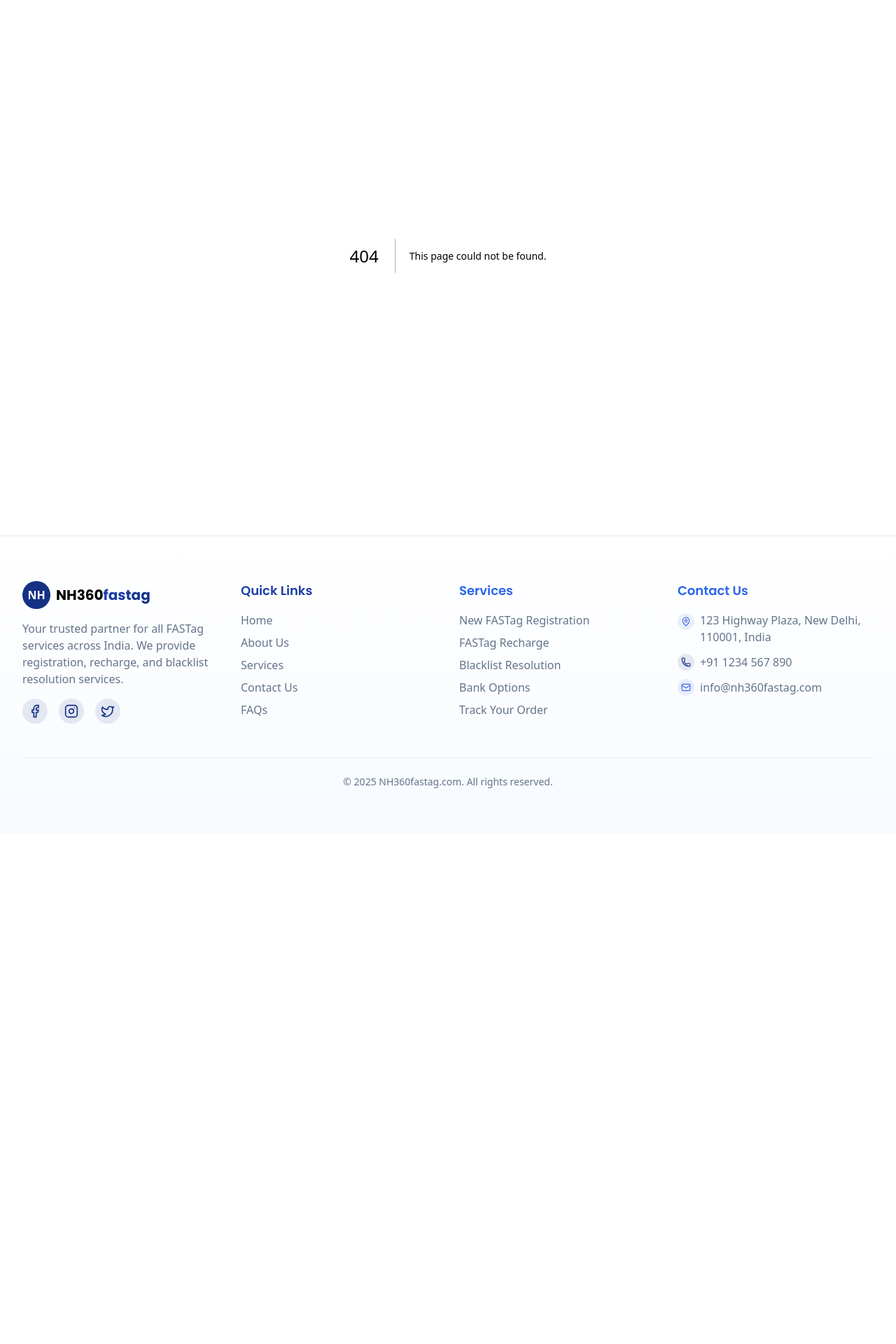
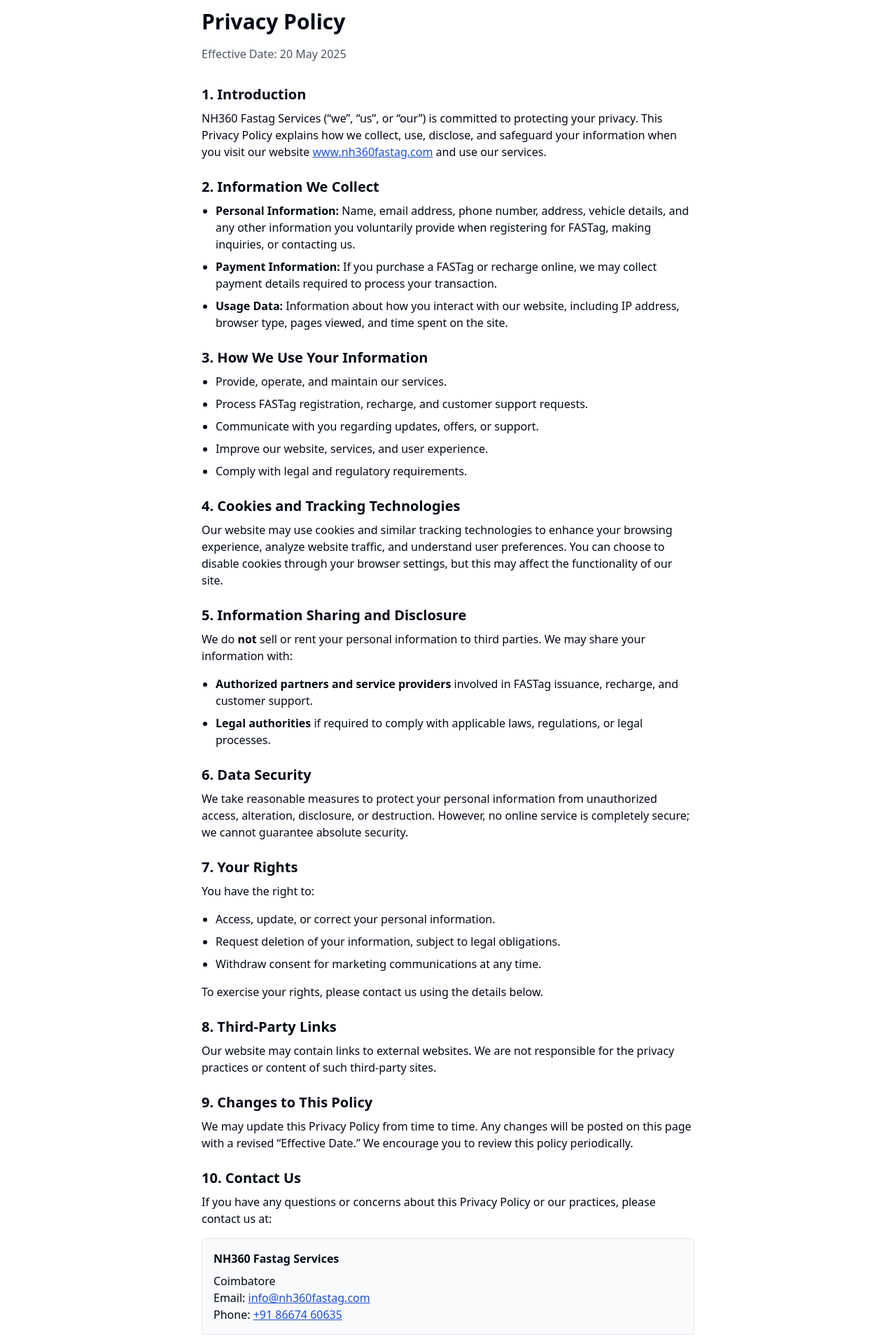
Before and after one commit to Vkysrn-ux/nh360, a Next.js app: page /privacy-policy in a window 1280 px wide. Before the commit this address had no page. Shown: the part 100-2020 px from the top of the page at 70% size. Before the commit the page ends 1291 px from the top, so only its background shows below. Built offline with nearby package versions, Linux system fonts and the light colour scheme.

Commit message:
privacy policy

```diff
--- /dev/null
+++ b/app/privacy-policy/page.tsx
@@ -0,0 +1,5 @@
+import { PrivacyPolicy } from "@/components/PrivacyPolicy";
+
+export default function PrivacyPolicyPage() {
+  return <PrivacyPolicy />;
+}
--- /dev/null
+++ b/components/PrivacyPolicy.tsx
@@ -0,0 +1,112 @@
+"use client";
+
+
+export function PrivacyPolicy() {
+  return (
+    <section className="container max-w-3xl py-12 mx-auto">
+      <h1 className="text-3xl font-bold mb-4">Privacy Policy</h1>
+      <p className="text-gray-600 mb-8">Effective Date: 20 May 2025</p>
+
+      <h2 className="text-xl font-semibold mt-6 mb-2">1. Introduction</h2>
+      <p className="mb-4">
+        NH360 Fastag Services (“we”, “us”, or “our”) is committed to protecting your privacy. This Privacy Policy explains how we collect, use, disclose, and safeguard your information when you visit our website{" "}
+        <a
+          href="https://www.nh360fastag.com"
+          target="_blank"
+          rel="noopener noreferrer"
+          className="text-blue-700 underline"
+        >
+          www.nh360fastag.com
+        </a>{" "}
+        and use our services.
+      </p>
+
+      <h2 className="text-xl font-semibold mt-6 mb-2">2. Information We Collect</h2>
+      <ul className="list-disc pl-5 mb-4 space-y-2">
+        <li>
+          <b>Personal Information:</b> Name, email address, phone number, address, vehicle details, and any other information you voluntarily provide when registering for FASTag, making inquiries, or contacting us.
+        </li>
+        <li>
+          <b>Payment Information:</b> If you purchase a FASTag or recharge online, we may collect payment details required to process your transaction.
+        </li>
+        <li>
+          <b>Usage Data:</b> Information about how you interact with our website, including IP address, browser type, pages viewed, and time spent on the site.
+        </li>
+      </ul>
+
+      <h2 className="text-xl font-semibold mt-6 mb-2">3. How We Use Your Information</h2>
+      <ul className="list-disc pl-5 mb-4 space-y-2">
+        <li>Provide, operate, and maintain our services.</li>
+        <li>Process FASTag registration, recharge, and customer support requests.</li>
+        <li>Communicate with you regarding updates, offers, or support.</li>
+        <li>Improve our website, services, and user experience.</li>
+        <li>Comply with legal and regulatory requirements.</li>
+      </ul>
+
+      <h2 className="text-xl font-semibold mt-6 mb-2">4. Cookies and Tracking Technologies</h2>
+      <p className="mb-4">
+        Our website may use cookies and similar tracking technologies to enhance your browsing experience, analyze website traffic, and understand user preferences. You can choose to disable cookies through your browser settings, but this may affect the functionality of our site.
+      </p>
+
+      <h2 className="text-xl font-semibold mt-6 mb-2">5. Information Sharing and Disclosure</h2>
+      <p className="mb-4">
+        We do <b>not</b> sell or rent your personal information to third parties. We may share your information with:
+      </p>
+      <ul className="list-disc pl-5 mb-4 space-y-2">
+        <li>
+          <b>Authorized partners and service providers</b> involved in FASTag issuance, recharge, and customer support.
+        </li>
+        <li>
+          <b>Legal authorities</b> if required to comply with applicable laws, regulations, or legal processes.
+        </li>
+      </ul>
+
+      <h2 className="text-xl font-semibold mt-6 mb-2">6. Data Security</h2>
+      <p className="mb-4">
+        We take reasonable measures to protect your personal information from unauthorized access, alteration, disclosure, or destruction. However, no online service is completely secure; we cannot guarantee absolute security.
+      </p>
+
+      <h2 className="text-xl font-semibold mt-6 mb-2">7. Your Rights</h2>
+      <p className="mb-4">You have the right to:</p>
+      <ul className="list-disc pl-5 mb-4 space-y-2">
+        <li>Access, update, or correct your personal information.</li>
+        <li>Request deletion of your information, subject to legal obligations.</li>
+        <li>Withdraw consent for marketing communications at any time.</li>
+      </ul>
+      <p className="mb-4">
+        To exercise your rights, please contact us using the details below.
+      </p>
+
+      <h2 className="text-xl font-semibold mt-6 mb-2">8. Third-Party Links</h2>
+      <p className="mb-4">
+        Our website may contain links to external websites. We are not responsible for the privacy practices or content of such third-party sites.
+      </p>
+
+      <h2 className="text-xl font-semibold mt-6 mb-2">9. Changes to This Policy</h2>
+      <p className="mb-4">
+        We may update this Privacy Policy from time to time. Any changes will be posted on this page with a revised “Effective Date.” We encourage you to review this policy periodically.
+      </p>
+
+      <h2 className="text-xl font-semibold mt-6 mb-2">10. Contact Us</h2>
+      <p>
+        If you have any questions or concerns about this Privacy Policy or our practices, please contact us at:
+      </p>
+      <div className="my-4 p-4 border rounded bg-gray-50">
+        <p className="mb-2 font-semibold">NH360 Fastag Services</p>
+        <p>Coimbatore</p>
+        <p>
+          Email:{" "}
+          <a href="mailto:info@nh360fastag.com" className="text-blue-700 underline">
+            info@nh360fastag.com
+          </a>
+        </p>
+        <p>
+          Phone:{" "}
+          <a href="tel:+918667460635" className="text-blue-700 underline">
+            +91 86674 60635
+          </a>
+        </p>
+      </div>
+    </section>
+  );
+}
--- a/components/footer.tsx
+++ b/components/footer.tsx
@@ -1,11 +1,18 @@
-import Link from "next/link"
-import { Facebook, Instagram, Twitter, Mail, Phone, MapPin } from "lucide-react"
+import Link from "next/link";
+import { Facebook, Instagram, Twitter, Mail, Phone, MapPin } from "lucide-react";
+
+
+export default function PrivacyPolicyPage() {
+  return <PrivacyPolicy />;
+}
+
 
 export function Footer() {
   return (
     <footer className="bg-gradient-to-b from-background to-blue-50/50 dark:from-background dark:to-blue-950/20 border-t">
       <div className="container py-12 md:py-16">
         <div className="grid grid-cols-1 gap-8 md:grid-cols-2 lg:grid-cols-4">
+          {/* Brand/About */}
           <div>
             <div className="flex items-center gap-2 mb-4">
               <div className="h-10 w-10 rounded-full bg-primary flex items-center justify-center text-white font-bold">
@@ -21,29 +28,36 @@ export function Footer() {
               blacklist resolution services.
             </p>
             <div className="flex space-x-4">
-              <Link
+              <a
                 href="https://facebook.com"
                 className="h-9 w-9 rounded-full bg-primary/10 flex items-center justify-center text-primary hover:bg-primary hover:text-white transition-colors"
+                target="_blank"
+                rel="noopener noreferrer"
               >
                 <Facebook className="h-5 w-5" />
                 <span className="sr-only">Facebook</span>
-              </Link>
-              <Link
+              </a>
+              <a
                 href="https://instagram.com"
                 className="h-9 w-9 rounded-full bg-primary/10 flex items-center justify-center text-primary hover:bg-primary hover:text-white transition-colors"
+                target="_blank"
+                rel="noopener noreferrer"
               >
                 <Instagram className="h-5 w-5" />
                 <span className="sr-only">Instagram</span>
-              </Link>
-              <Link
+              </a>
+              <a
                 href="https://twitter.com"
                 className="h-9 w-9 rounded-full bg-primary/10 flex items-center justify-center text-primary hover:bg-primary hover:text-white transition-colors"
+                target="_blank"
+                rel="noopener noreferrer"
               >
                 <Twitter className="h-5 w-5" />
                 <span className="sr-only">Twitter</span>
-              </Link>
+              </a>
             </div>
           </div>
+          {/* Quick Links */}
           <div>
             <h3 className="font-poppins text-lg font-semibold mb-4 text-gradient-royal">Quick Links</h3>
             <ul className="space-y-2">
@@ -72,8 +86,14 @@ export function Footer() {
                   FAQs
                 </Link>
               </li>
+              <li>
+                <Link href="/privacy-policy" className="text-muted-foreground hover:text-primary transition-colors">
+                  Privacy Policy <span className="text-xs text-gray-400">(Coming Soon)</span>
+                </Link>
+              </li>
             </ul>
           </div>
+          {/* Services */}
           <div>
             <h3 className="font-poppins text-lg font-semibold mb-4 text-gradient-royal-light">Services</h3>
             <ul className="space-y-2">
@@ -113,6 +133,7 @@ export function Footer() {
               </li>
             </ul>
           </div>
+          {/* Contact */}
           <div>
             <h3 className="font-poppins text-lg font-semibold mb-4 text-gradient-royal-light">Contact Us</h3>
             <ul className="space-y-3">
@@ -120,26 +141,37 @@ export function Footer() {
                 <div className="h-6 w-6 rounded-full bg-accent/10 flex items-center justify-center text-accent shrink-0 mt-0.5 mr-2">
                   <MapPin className="h-3.5 w-3.5" />
                 </div>
-                <span className="text-muted-foreground">123 Highway Plaza, New Delhi, 110001, India</span>
+                <span className="text-muted-foreground">
+                  Coimbatore
+                  <br />
+                  <a
+                    href="https://maps.app.goo.gl/unSFYUEtQPazo6RJ9"
+                    className="text-xs text-blue-700 underline"
+                    target="_blank"
+                    rel="noopener noreferrer"
+                  >
+                    View on Google Maps
+                  </a>
+                </span>
               </li>
               <li className="flex items-center">
                 <div className="h-6 w-6 rounded-full bg-primary/10 flex items-center justify-center text-primary shrink-0 mr-2">
                   <Phone className="h-3.5 w-3.5" />
                 </div>
-                <Link href="tel:+911234567890" className="text-muted-foreground hover:text-primary transition-colors">
-                  +91 1234 567 890
-                </Link>
+                <a href="tel:+918667460635" className="text-muted-foreground hover:text-primary transition-colors">
+                  +91 86674 60635
+                </a>
               </li>
               <li className="flex items-center">
                 <div className="h-6 w-6 rounded-full bg-secondary/10 flex items-center justify-center text-secondary shrink-0 mr-2">
                   <Mail className="h-3.5 w-3.5" />
                 </div>
-                <Link
+                <a
                   href="mailto:info@nh360fastag.com"
                   className="text-muted-foreground hover:text-secondary transition-colors"
                 >
                   info@nh360fastag.com
-                </Link>
+                </a>
               </li>
             </ul>
           </div>
@@ -151,5 +183,5 @@ export function Footer() {
         </div>
       </div>
     </footer>
-  )
+  );
 }
```
